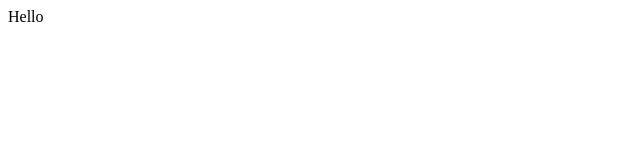
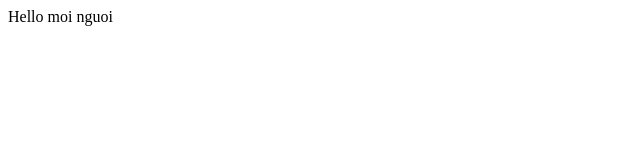
Before and after one commit to tantahi28/Hocgithub, a plain HTML site: page index.html in a window 1280 px wide. Shown: the full height of the page, 0-640 px from the left. Drawn offline with Linux system fonts and the light colour scheme.

Commit message:
Thu lan 2

```diff
--- a/index.html
+++ b/index.html
@@ -7,6 +7,6 @@
     <title>Document</title>
 </head>
 <body>
-    Hello
+    Hello moi nguoi
 </body>
 </html>
```
